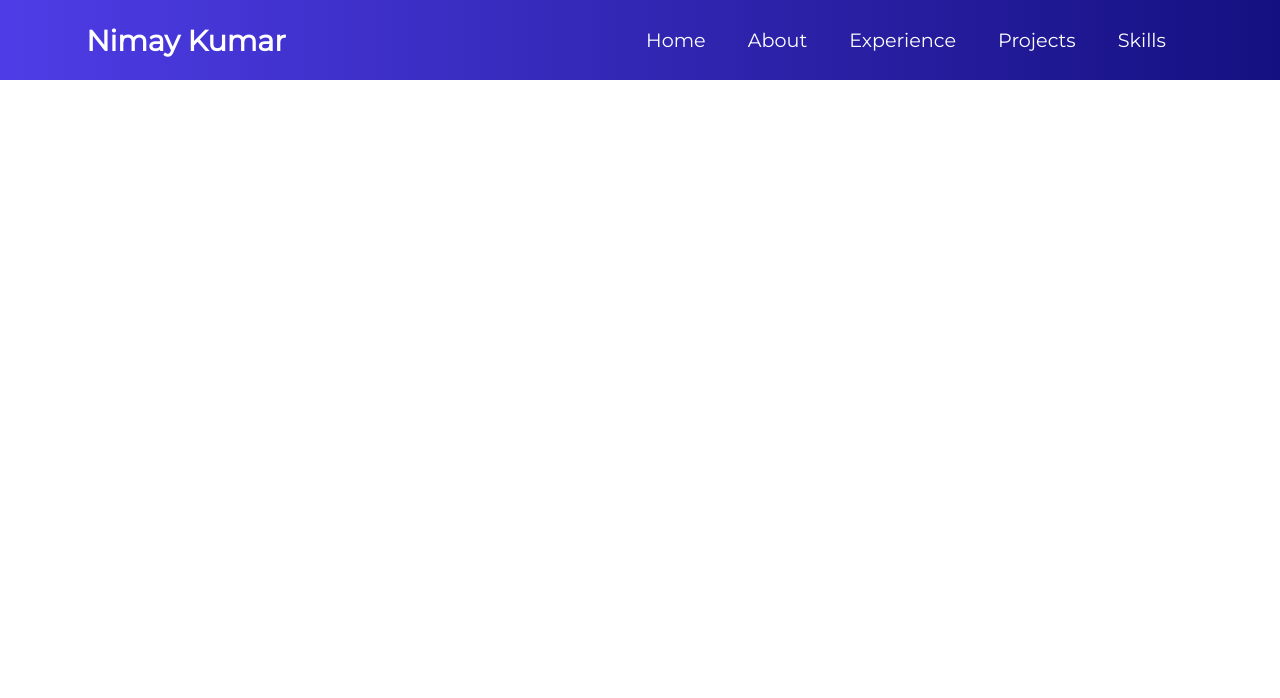
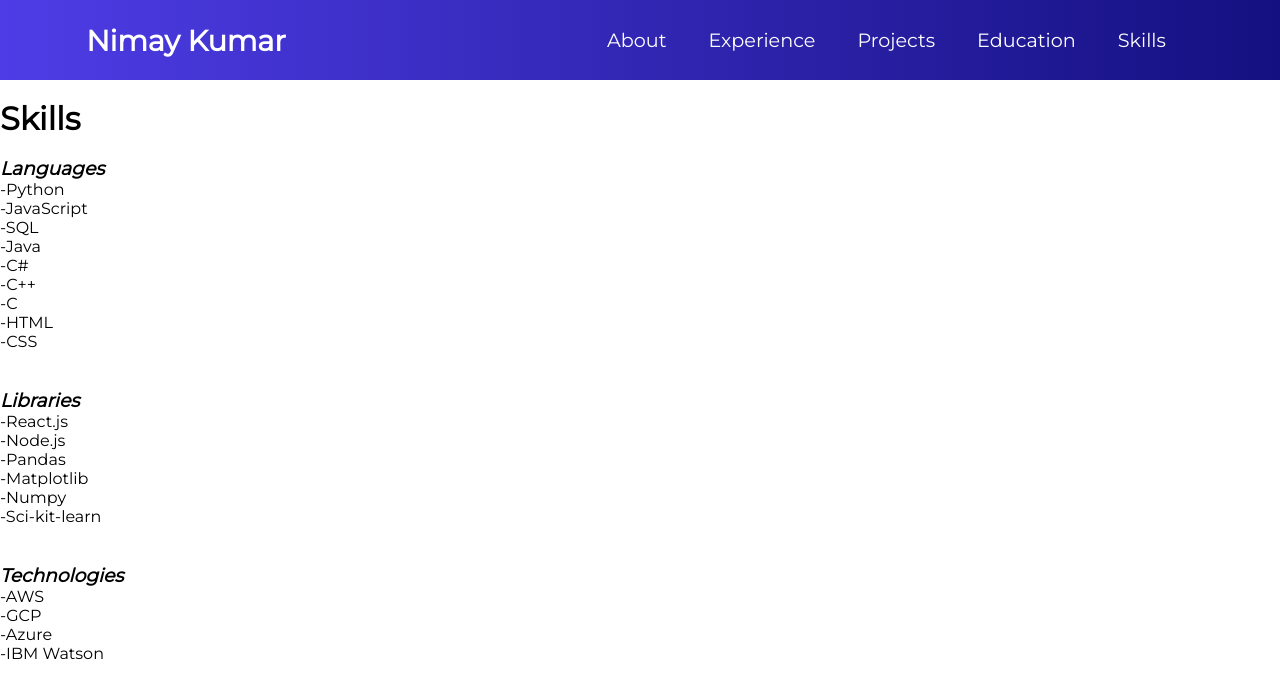
Before and after one commit to NimayRKumar/personal-website, a React (Create React App) app: page /skills in a window 1280 px wide. Shown: the top 698 px of the page. Built offline with nearby package versions, Linux system fonts and the light colour scheme.

Commit message:
basic website- added edu skills

```diff
--- a/src/App.js
+++ b/src/App.js
@@ -3,6 +3,10 @@ import Navbar from './components/Navbar/Navbar'
 import './App.css';
 import About from './components/About/About'
 import Experience from './components/Exp/Experience'
+import Projects from './components/Projects/Projects'
+import Education from './components/Education/Education'
+import Skills from './components/Skills/Skills'
+
 import { BrowserRouter as Router, Switch, Route } from 'react-router-dom'
 
 class App extends Component {
@@ -14,6 +18,9 @@ class App extends Component {
           <Navbar/>
           <Route path='/about' component={About}/>
           <Route path='/exp' component={Experience}/>
+          <Route path='/projects' component={Projects}/>
+          <Route path='/education' component={Education}/>
+          <Route path='/skills' component={Skills}/>
         </div>
       </Router>
     )
--- a/src/components/About/About.js
+++ b/src/components/About/About.js
@@ -1,20 +1,4 @@
 import React from 'react'
-import styled from 'styled-components'
-
-const Text = styled.p`
-margin-top: 0px;
-margin-bottom: 43px;
-font-family: 'book';
-font-weight: normal;
-color: #4F4F4F;
-font-size: 14px;
-text-align: left;
-margin-bottom: 30px;
-@media (min-width: 1024px) {
-    margin-bottom: 43px;
-    font-size: 16px;
-}
-`
 
 const About = () => {
 
--- /dev/null
+++ b/src/components/Education/Education.js
@@ -0,0 +1,43 @@
+import React from 'react'
+
+const Education = () => {
+
+    const courses = [
+        'Data Science Principles',
+        'Data Science Lab',
+        'Probability and Random Processes',
+        'Digital Image and Video Processing',
+        'Algorithms',
+        'Differential Equations and Linear Algebra',
+        'Matrices and Matrix Calculations',
+        'Information Security and Privacy',
+        'Software Architecture',
+        'Linear Systems and Signals'
+    ]
+    return (
+        <div>
+            <br/>
+            <h1>Education</h1>
+            <br/>
+
+            <h3>The University of Texas at Austin, 2016 - 2020</h3>
+            <p>B.S. in Electrical & Computer Engineering, GPA: 3.58</p>
+            <p>Minor in Business</p>
+
+            <br/>
+
+            <h4>Coursework:</h4>
+            <ul>
+                {courses.map((item, index) => {
+                    return (
+                        <li key={index}>
+                            {`-${item}`}
+                        </li>
+                    )
+                })}
+            </ul>
+        </div>
+    )
+}
+
+export default Education
--- a/src/components/Navbar/MenuItems.js
+++ b/src/components/Navbar/MenuItems.js
@@ -1,9 +1,4 @@
 export const MenuItems = [
-    {
-        title: 'Home',
-        url: '/',
-        cName: 'nav-links'
-    },
     {
         title: 'About',
         url: '/about',
@@ -20,6 +15,11 @@ export const MenuItems = [
         cName: 'nav-links'
     },
     {
+        title: 'Education',
+        url: '/education',
+        cName: 'nav-links'
+    },
+    {
         title: 'Skills',
         url: '/skills',
         cName: 'nav-links'
--- /dev/null
+++ b/src/components/Projects/Projects.js
@@ -0,0 +1,43 @@
+import React from 'react'
+
+const Projects = () => {
+
+    return (
+        <div>
+            <br/>
+            <h1>Projects</h1>
+            <br/>
+
+            <h3>Vocalitics</h3>
+            <p>For my entrepreneurial senior design capstone, five friends and I decided to leverage the untapped potential in meeting data. What we fondly dubbed Vocalitics, is a meeting analysis tool that records meetings, and draws insights from it and creates labeled, human-readable transcripts of every meeting. By doing so, Vocalitics also provides individual speech times, meeting sentiments, and word clouds, as well as graphical visualizations over time. In addition, Vocalitics extracts action items from key phrases, and creates corresponding events on Google Calendar. Integrated all onto a single web-app, Vocalitics is a prototype of the ultimate tool to transform industry meetings.</p>
+
+            <br/>
+
+            <h3>Olympic Sports Visualization</h3>
+            <p>As my final Software Lab project, five team members and I created a web-app to visualize and learn about historical Olympic Game competitors, winners, and sports. Using web scrapers in Python, we gathered data and media from olympics.com and sports-reference.com. We used MongoDB to store the data, and displayed Olympic stats by country on a world map using Google Regions geocharts.</p>
+
+            <br/>
+
+            <h3>Basketball Data Analysis</h3>
+            <p>A few friends and I decided to look into the official NBA 2014-2015 shot log data in order to investigate the “Hot Hand” phenomenon. What was most fun about this project was applying my knowledge of data science to contribute without being a sports fan myself! After cleaning the data, we graphed individual players’ performance in 3D heatmaps and clustered them. Combining these clusters and graphs, we visualize player matchups and play styles in force directed graphs. Our Medium article was even highlighted by TowardsData Science as one of the 8 best articles on data visualization in February 2019!</p>
+
+            <br/>
+
+            <h3>LEGO AR World</h3>
+            <p>It was inevitable that my passion for LEGO would intersect with my passion for computer science at some point. Inspired by Pokemon GO’s Augmented Reality, I wondered what AR LEGO instructions might look like, so two friends and I decided to find out! We used OpenCV libraries to detect key points and maintain orientation tracking, and we used AppleARKit to superimpose Lego Digital Designer 3D models over the camera view. View our demo <a href='https://youtu.be/bkqO7cQCofQ' target='_blank'>here</a>!</p>
+
+            <br/>
+
+            <h3>HackTX 3rd Place Winner - Schwadio</h3>
+            <p>At HackTX 2018, my teammates won 3rd place overall, and 1st place in Charles Schwab’s Security Challenge. We were tasked with implementing a smooth alternative to password authentication, and we tackled it with audio processing. By using TensorFlow, Rev.ai, and FireBase, our tool verifies a user’s voice to verify identity and answers to security questions. </p>
+
+            <br/>
+
+            <h3>Wholesome Hacks 2nd Place Winner - Wholesome Studio</h3>
+            <p>Freetail Hackers’ 2018 Spring Hackathon was all about hacking up something wholesome, and so we delivered. Three friends and I created a tool for stressed out college students (or anyone, really!) to reduce anxiety with soothing and interactive audio and visuals. We used GarageBand, paper.js and howler.js to implement our idea within eight hours.</p>
+        </div>
+    )
+
+}
+
+export default Projects
--- /dev/null
+++ b/src/components/Skills/Skills.js
@@ -0,0 +1,80 @@
+import React from 'react'
+
+const Skills = () => {
+
+    const langs = [
+        'Python',
+        'JavaScript',
+        'SQL',
+        'Java',
+        'C#',
+        'C++',
+        'C',
+        'HTML',
+        'CSS'
+    ]
+
+    const libs = [
+        'React.js',
+        'Node.js',
+        'Pandas',
+        'Matplotlib',
+        'Numpy',
+        'Sci-kit-learn'
+    ]
+
+    const techs = [
+        'AWS',
+        'GCP',
+        'Azure',
+        'IBM Watson'
+    ]
+
+    return (
+        <div>
+            <br/>
+            <h1>Skills</h1>
+
+            <br/>
+            <h3><em>Languages</em></h3>
+            <ul>
+                {langs.map((item, index) => {
+                    return (
+                        <li key={index}>
+                            {`-${item}`}
+                        </li>
+                    )
+                })}
+            </ul>
+            <br/>
+
+            <br/>
+            <h3><em>Libraries</em></h3>
+            <ul>
+                {libs.map((item, index) => {
+                    return (
+                        <li key={index}>
+                            {`-${item}`}
+                        </li>
+                    )
+                })}
+            </ul>
+            <br/>
+
+            <br/>
+            <h3><em>Technologies</em></h3>
+            <ul>
+                {techs.map((item, index) => {
+                    return (
+                        <li key={index}>
+                            {`-${item}`}
+                        </li>
+                    )
+                })}
+            </ul>
+            <br/>
+        </div>
+    )
+}
+
+export default Skills
```
